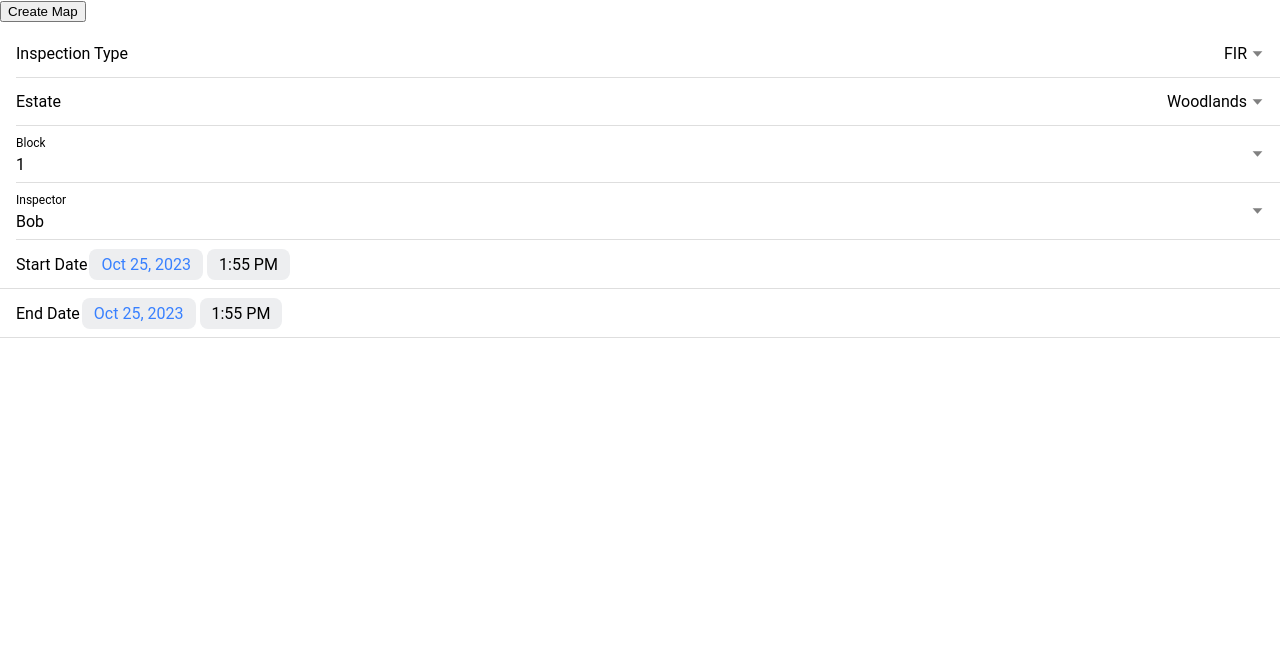
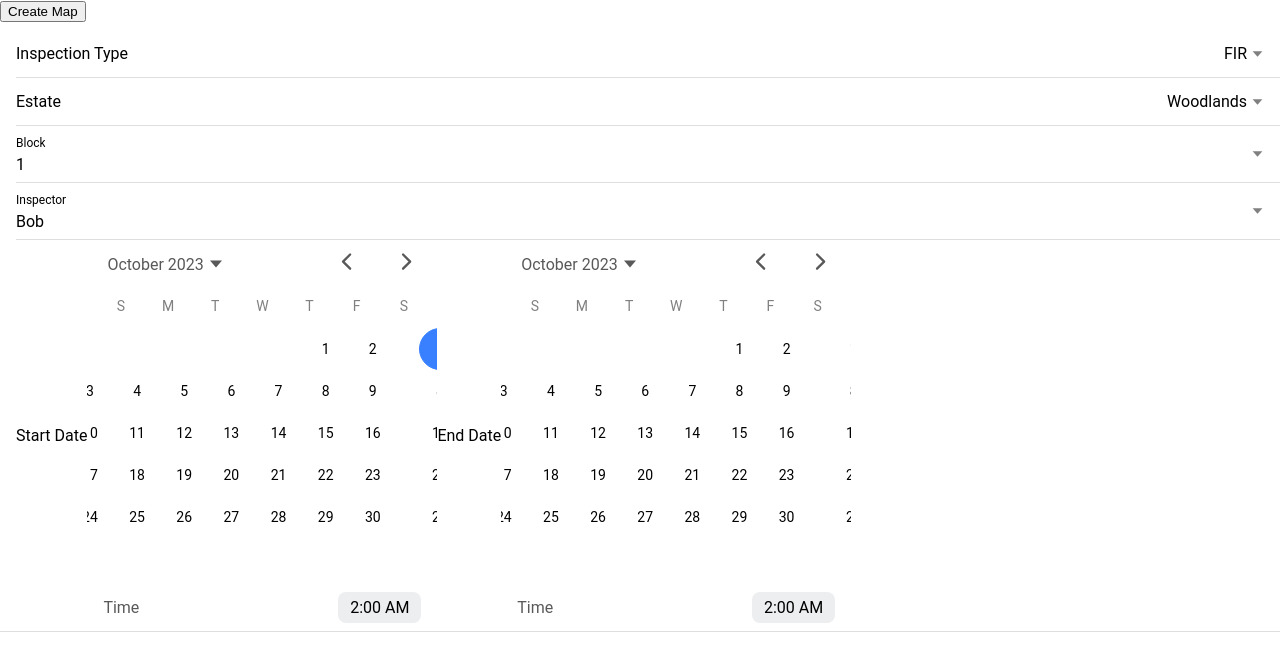
Before and after one commit to johncheong1234/beco, a React (Create React App) app: page / in a window 1280 px wide. Shown: the top 662 px of the page. Built offline with nearby package versions, Linux system fonts and the light colour scheme.

Commit message:
date time selection

```diff
--- a/src/Example.tsx
+++ b/src/Example.tsx
@@ -8,7 +8,9 @@ import {
   setInspectionTypeReducer,
   setEstateReducer,
   setBlockReducer,
-  setInspectorReducer
+  setInspectorReducer,
+  setStartDateReducer,
+  setEndDateReducer
 } from './exampleSlice';
 import { useDispatch, useSelector } from 'react-redux';
 
@@ -19,6 +21,8 @@ function Example() {
   const estate: string = useSelector((state:any) => state.example.estate);
   const block: string = useSelector((state:any) => state.example.block);
   const inspector: string = useSelector((state:any) => state.example.inspector);
+  const startDate: string = useSelector((state:any) => state.example.startDate);
+  const endDate: string = useSelector((state:any) => state.example.endDate);
 
   function setInspectionType(event: any){
     console.log(event.detail.value)
@@ -45,7 +49,20 @@ function Example() {
     }))
   }
 
+  function setStartDate(event: any){
+    dispatch(setStartDateReducer({
+      startDate: event.detail.value
+    }))
+  }
+
+  function setEndDate(event: any){
+    dispatch(setEndDateReducer({
+      endDate: event.detail.value
+    }))
+  }
+
   return (
+    console.log('start and end date is ', startDate, endDate),
     <IonList>
       <IonItem>
         <IonSelect label="Inspection  Type" value={inspectionType} onIonChange={setInspectionType}>
@@ -78,23 +95,18 @@ function Example() {
           <IonSelectOption value="bob">Bob</IonSelectOption>
         </IonSelect>
       </IonItem>
-
       <IonItem>
-        Start Date
-        <IonDatetimeButton datetime="datetime"></IonDatetimeButton>
-
-        <IonModal keepContentsMounted={true}>
-            <IonDatetime id="datetime"></IonDatetime>
-        </IonModal>
+        Start Date <IonDatetime value={startDate} onIonChange={setStartDate}></IonDatetime>
+        End Date <IonDatetime value={endDate} onIonChange={setEndDate}></IonDatetime>
       </IonItem>
-      <IonItem>
+      {/* <IonItem>
         End Date
         <IonDatetimeButton datetime="datetime"></IonDatetimeButton>
 
         <IonModal keepContentsMounted={true}>
             <IonDatetime id="datetime"></IonDatetime>
         </IonModal>
-      </IonItem>
+      </IonItem> */}
     </IonList>
   );
 }
--- a/src/exampleSlice.tsx
+++ b/src/exampleSlice.tsx
@@ -1,5 +1,4 @@
 import { createSlice } from '@reduxjs/toolkit';
-import { stderr } from 'process';
 
 export const exampleSlice = createSlice({
     name: 'example',
@@ -7,7 +6,9 @@ export const exampleSlice = createSlice({
         inspectionType: 'FIR',
         estate: 'woodlands',
         block: '1',
-        inspector: 'bob'
+        inspector: 'bob',
+        startDate: '2023-10-01T02:00:00Z',
+        endDate: '2023-10-10T02:00:00Z'
     },
     reducers: {
         setInspectionTypeReducer: (state, action) => {
@@ -21,6 +22,12 @@ export const exampleSlice = createSlice({
         },
         setInspectorReducer: (state,action) => {
             state.inspector = action.payload.inspector
+        },
+        setStartDateReducer: (state, action) => {
+            state.startDate = action.payload.startDate
+        },
+        setEndDateReducer: (state, action) => {
+            state.endDate = action.payload.endDate
         }
     }
 });
@@ -29,6 +36,8 @@ export const {
     setInspectionTypeReducer,
     setEstateReducer,
     setBlockReducer,
-    setInspectorReducer
+    setInspectorReducer,
+    setStartDateReducer,
+    setEndDateReducer
 } = exampleSlice.actions;
 export default exampleSlice.reducer;
```
